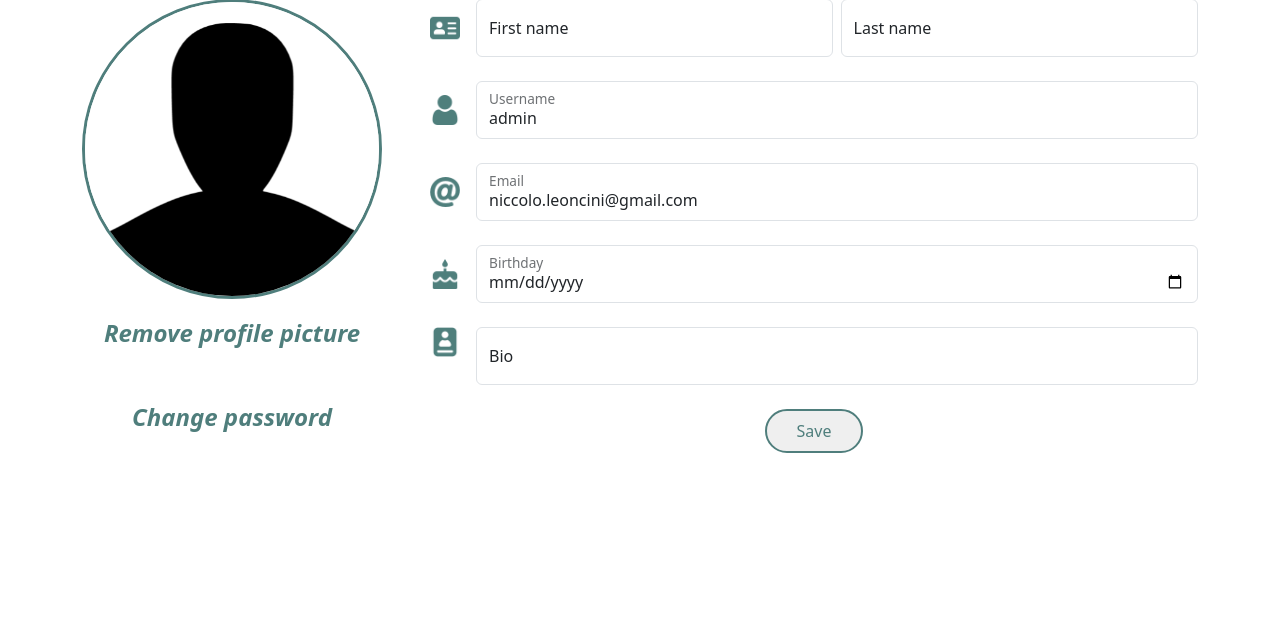
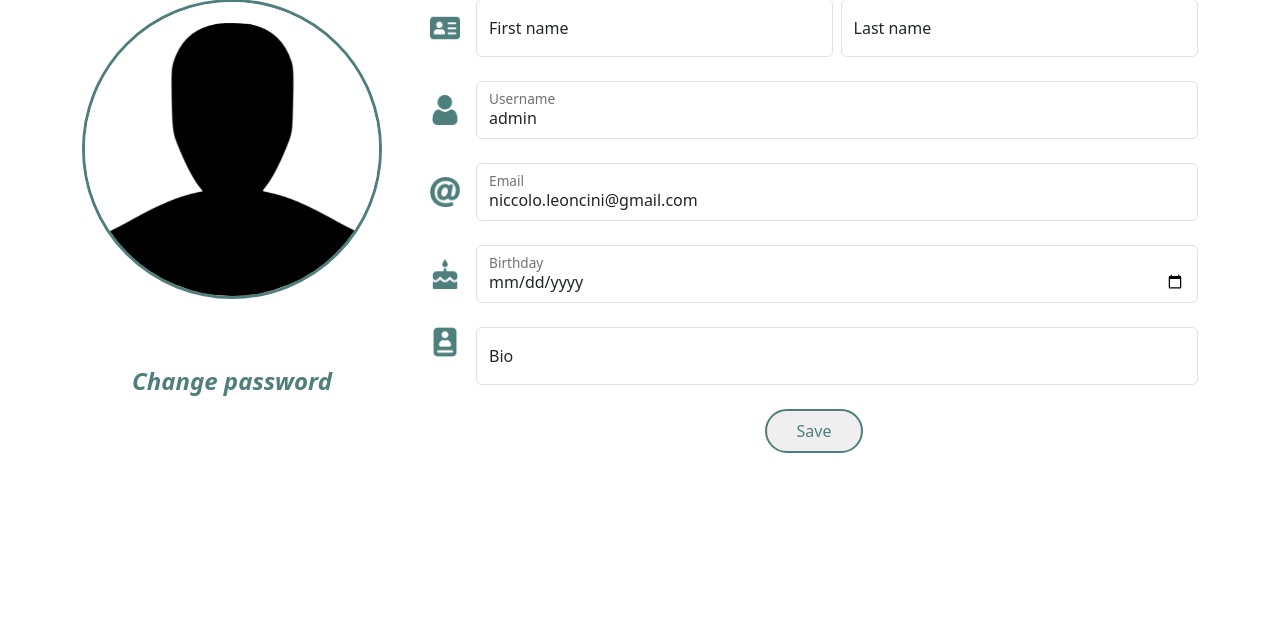
Before and after one commit to jstNik/ppm_django, a Django app: page /user/edit in a window 1280 px wide. Shown: the part 171-800 px from the top of the page. Run offline with Django 4.2, Linux system fonts and the light colour scheme; a user stored in the database is signed in; data comes from the database, SQL or seed files in the repository; some libraries are stand-ins or nearby versions.

Commit message:
Fixed javascript

```diff
--- a/accounts/template/accounts/edit.html
+++ b/accounts/template/accounts/edit.html
@@ -25,7 +25,9 @@
                  alt="Profile picture" style="height: 300px; aspect-ratio: 1; width: 300px; border: 3px var(--banner-color) solid;"
                  class="rounded-circle mb-3" id="pfp"></div>
             <button type="button" style="border: 0; padding: 0; color: var(--banner-color); max-width: fit-content; background: transparent; font-weight: 600"
-                    class="fst-italic fs-4 mb-5" id="remove-pfp">Remove profile picture</button>
+                    class="fst-italic fs-4 mb-5" id="remove-pfp">
+                {% if account.profile_picture %}Remove profile picture{% endif %}
+            </button>
             <a href="{% url 'accounts:change_password' %}"
                class="fs-4 fst-italic" style="color: var(--banner-color); text-decoration: none; font-weight: 600">
                 Change password</a>
@@ -167,7 +169,7 @@
     pfp = document.getElementById('pfp')
     pfpLink = document.getElementById('pfp').src
     browse = document.getElementById('browse')
-    datePicker = document.getElementById('birthday')
+    datePicker = document.getElementById('id_birthday')
 
     browse.addEventListener('change', () => {
         let reader = new FileReader()
@@ -176,12 +178,16 @@
         }
         reader.readAsDataURL(browse.files[0])
         clearButton.checked = false
+        button.textContent = 'Remove profile picture'
     })
 
     button.addEventListener('click', () => {
         if (button.textContent === 'Remove profile picture') {
             clearButton.checked = true
-            button.textContent = 'Restore profile picture'
+            if (pfpLink !==  window.location.protocol + '//' + window.location.host + '/media/pfps/default.png')
+                button.textContent = 'Restore profile picture'
+            else
+                button.textContent = ''
             pfp.src = '/media/pfps/default.png'
         } else {
             browse.value = null
--- a/articles/template/widgets/my_clearable_file_input.html
+++ b/articles/template/widgets/my_clearable_file_input.html
@@ -1,4 +1,3 @@
-{% if widget.is_initial %}
 {% if widget.initial_text %}
     <span>{{ widget.initial_text }}</span>
 {% endif %}
@@ -18,6 +17,5 @@
 {% if widget.input_text %}
     <span>{{ widget.input_text }}</span>
 {% endif %}
-{% endif %}
 
 <input type="{{ widget.type }}" name="{{ widget.name }}"{% include "django/forms/widgets/attrs.html" %}>
```
Lines whose indentation alone changed are shown as unchanged.
